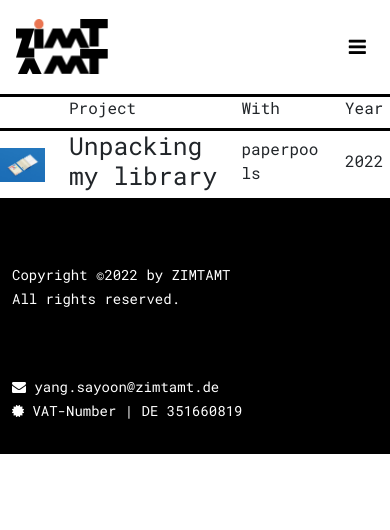
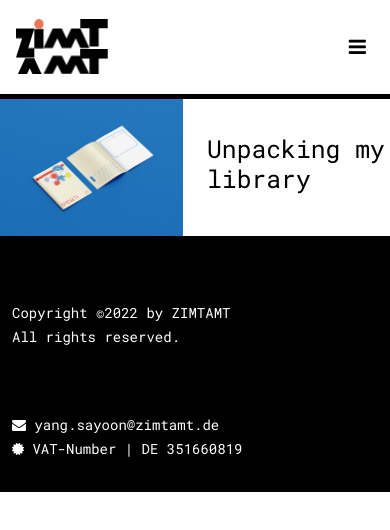
Before and after one commit to sayoonyang/zimtamt, a plain HTML site: page works.html in a window 390 px wide. Drawn offline with nearby package versions, Linux system fonts and the light colour scheme.

Commit message:
Add files via upload

```diff
--- a/style.css
+++ b/style.css
@@ -32,7 +32,10 @@ a.link{
   text-decoration : none;
 }
 
-a.link:hover{
+
+a.list{
+  color : var(--black);
+  text-decoration : none;
 }
 
 .nav-item{
@@ -318,6 +321,11 @@ footer{
   }
 
   .nav-info{
-    visibility : hidden !important;
+    display : none;
   }
+
+  .work-info{
+    display : none;
+  }
+
 }
--- a/works.html
+++ b/works.html
@@ -30,40 +30,35 @@
 </div>
 
 <div class="recent">
-<div class="card mb-0">
+<div class="card">
 
-  <div class="row">
-    <div class="col-2">
+  <div class="row pt-2 work-info">
+    <div class="col-6 col-sm-2 my-auto">
       <p class="card-title"></p>
     </div>
-    <div class="col-5">
+    <div class="col-6 col-sm-6 my-auto">
       <p class="card-title">Project</p>
     </div>
-    <div class="col-3">
-      <p class="card-title">With</p>
-    </div>
-    <div class="col-2">
+    <div class="col-6 col-sm-2 my-auto">
       <p class="card-title">Year</p>
     </div>
   </div>
 
+  <a class="list" href="works_template.html">
     <div class="row works-list">
-    <div class="col-2 my-auto">
+      <div class="col-6 col-sm-2 my-auto">
         <img src="img/unpacking.jpg" class="card-img-top small" alt="...">
       </div>
 
-    <div class="col-5 my-auto">
+      <div class="col-6 col-sm-6 my-auto">
         <h2 class="card-title">Unpacking my library</h2>
       </div>
 
-    <div class="col-3 my-auto">
-      <p class="card-title">paperpools</p>
-    </div>
-
-    <div class="col-2 my-auto">
-      <p class="card-title">2022</p>
+      <div class="col-6 col-sm-2 my-auto work-info">
+        <h2 class="card-title">2022</h2>
       </div>
     </div>
+  </a>
 
 
 
```
Also changed, not shown: index.html (+13 -3 lines), works_template.html (+6 -6 lines). Lines whose indentation alone changed are shown as unchanged.
